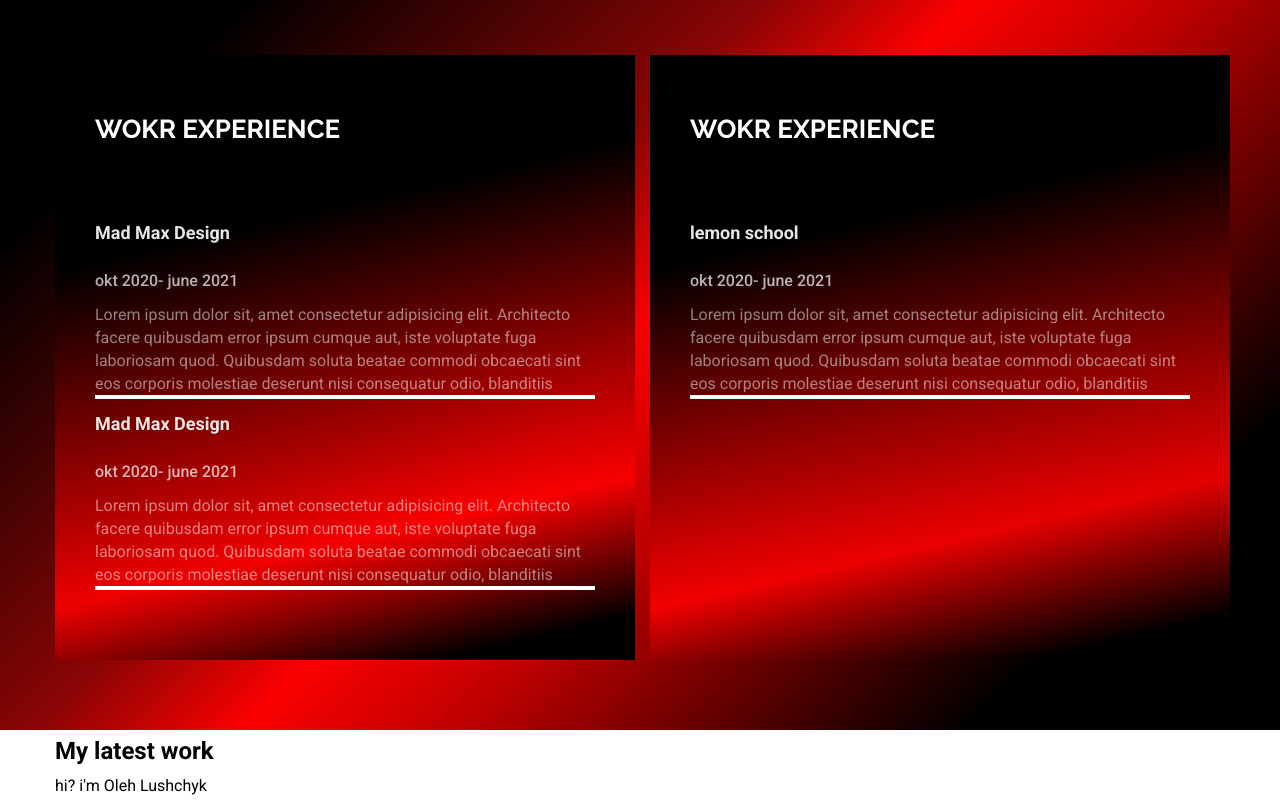
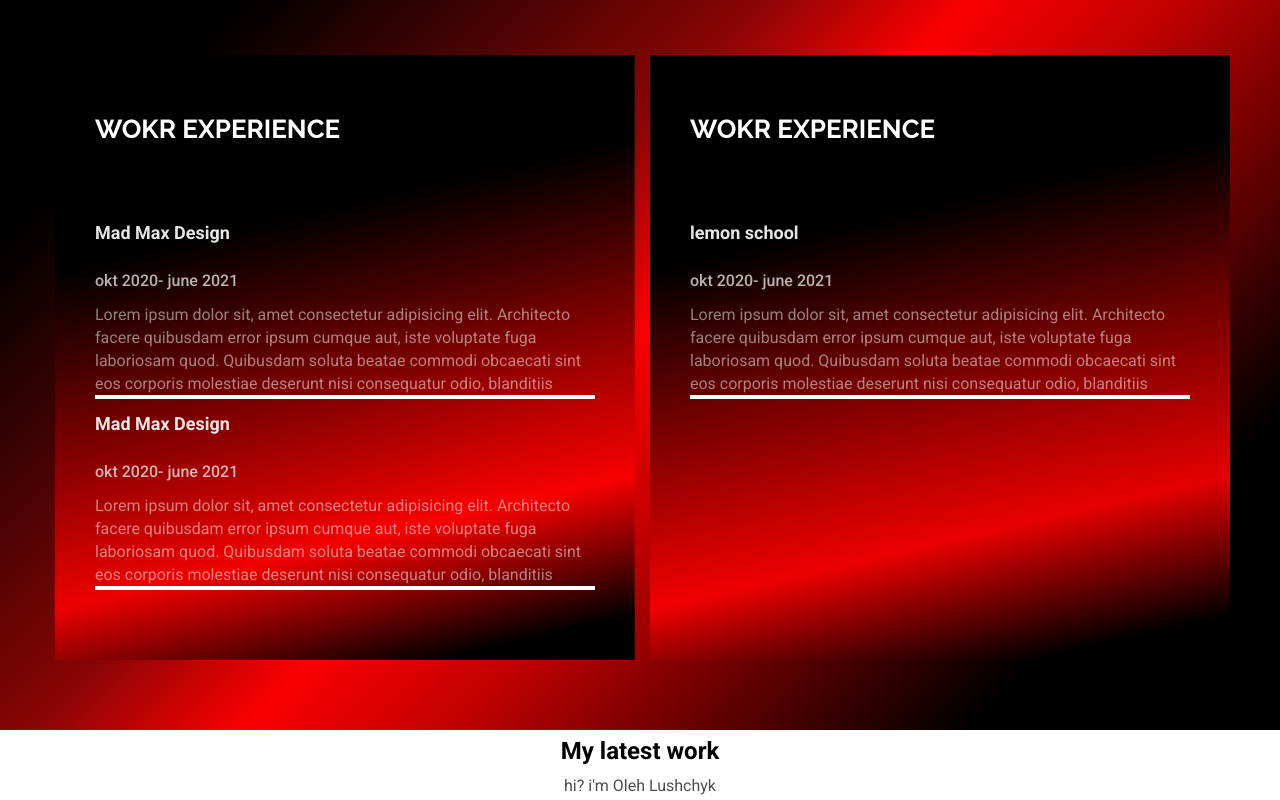
Before and after one commit to LushchykOleh/portfolio, a plain HTML site: page index.html in a window 1280 px wide. Shown: the part 2427-3227 px from the top of the page. Drawn offline with Linux system fonts and the light colour scheme.

Commit message:
added file

```diff
--- a/css/style.css
+++ b/css/style.css
@@ -344,12 +344,15 @@ section {
         color: #fff; }
 
 .work__top {
+  padding: 125px 0 45px; }
+
+.work h2 {
+  color: #000;
   text-align: center; }
-  .work__top h2 {
-    color: #000;
-    text-align: center; }
-  .work__top p {
-    color: rgba(0, 0, 0, 0.702); }
+
+.work p {
+  color: rgba(0, 0, 0, 0.702);
+  text-align: center; }
 
 
 /*# sourceMappingURL=style.css.map*/
```
Also changed, not shown: 1 other file.
